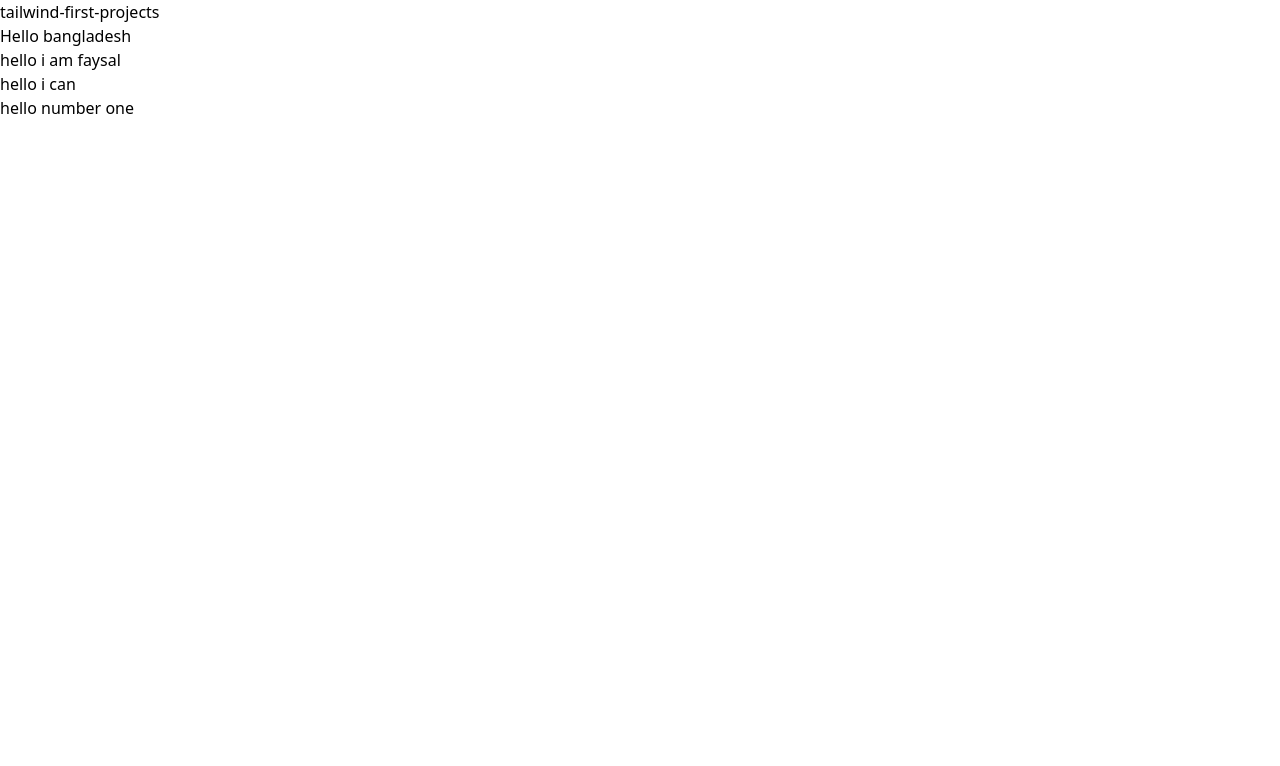
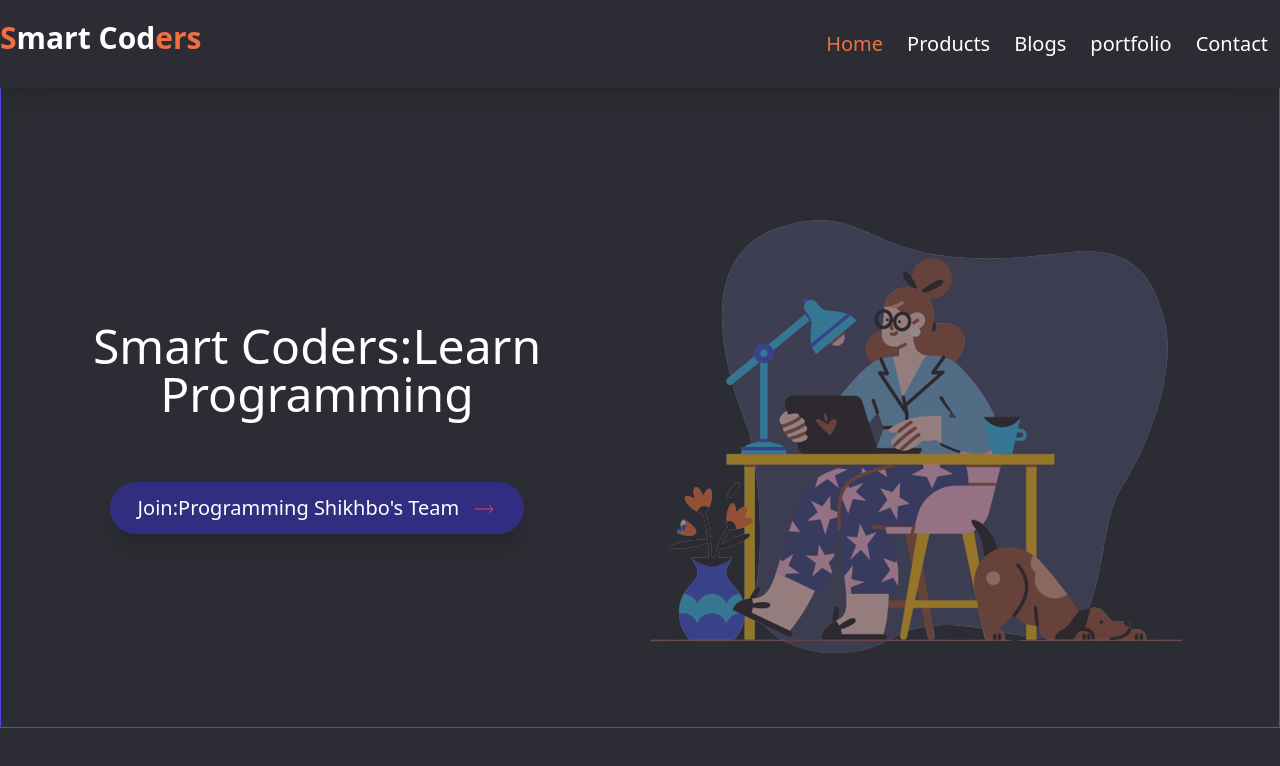
Before and after one commit to RdFaysal/tailwind-first-projects, a website built with Vite: page index.html in a window 1280 px wide. Built offline with nearby package versions, Linux system fonts and the light colour scheme.

Commit message:
second commit

```diff
--- a/index.html
+++ b/index.html
@@ -3,17 +3,47 @@
 <head>
     <meta charset="UTF-8">
     <meta name="viewport" content="width=device-width, initial-scale=1.0">
-    <titlte> tailwind-first-projects </titlte>
-    <!-- Css file link  -->
+    <title> tailwind-first-projects </title>
+    <!-- css file link here  -->
     <link rel="stylesheet" href="css/main.css">
+</head>
+<body class="bg-[#2C2D34]">
 
-</head>
-<body>
 
-    <h1> Hello bangladesh </h1>
-    <h2> hello  i am faysal </h2>
-    <h3> hello i can  </h3>
-    <h4> hello number one </h4>
+   <nav class="bg-[#2C2D34] shadow-xl">
+    <div class="container mx-auto">
+        <div class="sm:flex justify-between items-center text-white py-5">
+            <div class="text-center border-b sm:border-b-0 pb-3">
+                <a class="text-xl sm:text-3xl font-bold" href="#"> <span class="text-[#F26D40]">S</span>mart Cod<span class="text-[#F26D40]">ers</span> </a>
+            </div>
+
+           <ul class="sm:flex sm:text-xl text-center">
+               <li class="pt-4 sm:pt-0"> <a class="p-3 text-[#F26D40]" href="#"> Home </a> </li>
+               <li> <a class="p-3 hover:text-[#F26D40]" href="#"> Products </a> </li>
+               <li> <a class="p-3  hover:text-[#F26D40]" href="#"> Blogs </a> </li>
+               <li> <a class="p-3  hover:text-[#F26D40]" href="#"> portfolio </a> </li>
+               <li> <a class="p-3  hover:text-[#F26D40]" href="#"> Contact </a> </li>
+           </ul>
+        </div>
+    </div>
+   </nav>
+
+   <header>
+        <div class="container mx-auto sm:flex justify-around items-center text-white h-[80vh] border border-indigo-600 border-t-0 px-10 pt-10">
+            <div class="text-center">
+                <h1 class="text-2xl sm:text-4xl md:text-5xl pb-6 sm:pb-16"> Smart Coders:Learn <br> Programming </h1>
+                <button class="text-lg sm:text-xl bg-indigo-900 hover:bg-indigo-950 px-7 py-3 mb-8 sm:mb-0 rounded-full shadow-xl"> Join:Programming Shikhbo's Team <svg class="w-6 inline-block ml-2 text-red-500 animate-ping transition ease-linear" xmlns="http://www.w3.org/2000/svg" fill="none" viewBox="0 0 24 24" strokeWidth={1.5} stroke="currentColor" className="w-6 h-6">
+                    <path strokeLinecap="round" strokeLinejoin="round" d="M17.25 8.25 21 12m0 0-3.75 3.75M21 12H3" />
+                  </svg>
+                   </button>
+            </div>
+
+            <div>
+                <img class="animate-pulse" src="pic/hero-img.png" alt="">
+            </div>
+        </div>
+   </header>
+
 
 </body>
 </html>
```
Also changed, not shown: pic/hero-img.png (added).
